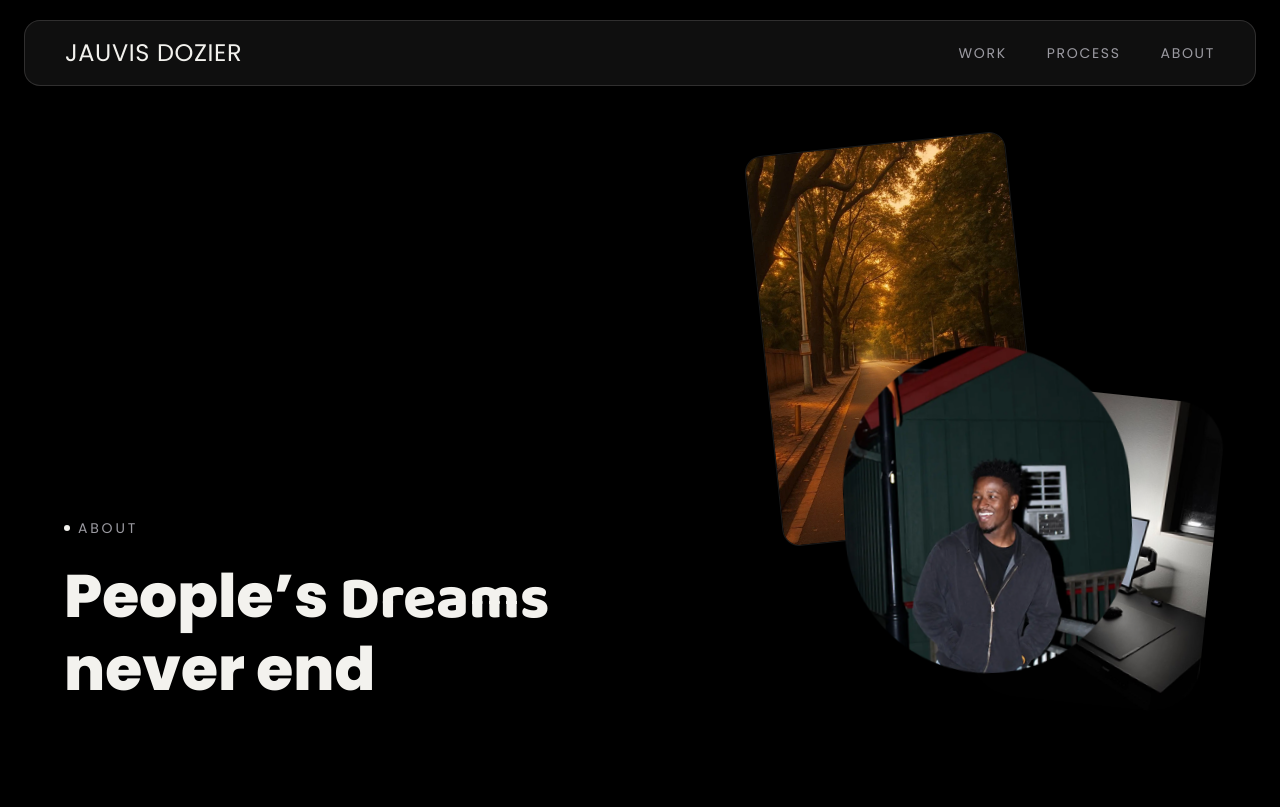
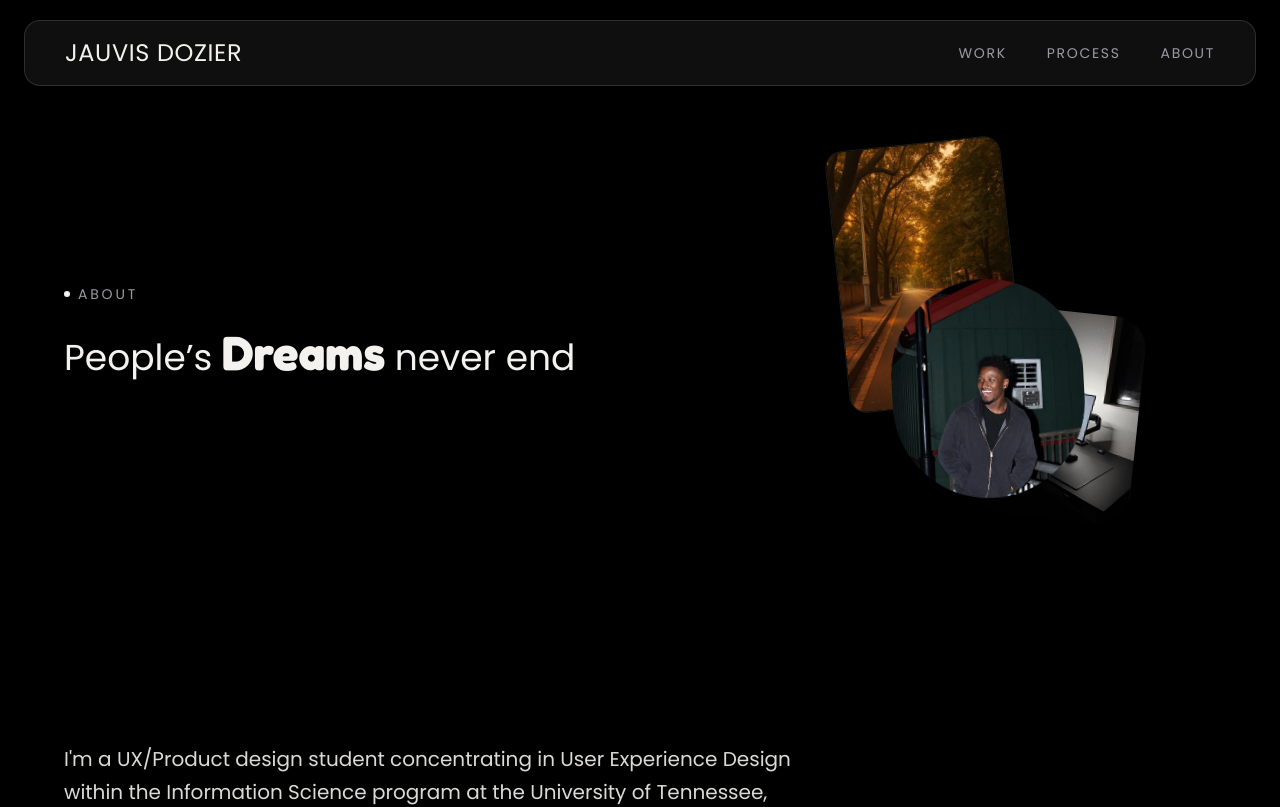
Before and after one commit to dejauvis15-blip/portfolio, a Next.js app: page /about in a window 1280 px wide. Shown: the top 807 px of the page. Built offline with nearby package versions, Linux system fonts and the light colour scheme.

Commit message:
Refine About page quote sizing and collage layout
Unbold and shrink "People's" / "never end", keep "Dreams" bold in a
new rounder cartoon font (Fredoka), center-align the quote with the
photo collage, and shrink the collage photos.

```diff
--- a/src/app/about/page.tsx
+++ b/src/app/about/page.tsx
@@ -1,4 +1,4 @@
-import { Baloo_2 } from "next/font/google";
+import { Fredoka } from "next/font/google";
 import type { Metadata } from "next";
 import Image from "next/image";
 import Link from "next/link";
@@ -6,7 +6,7 @@ import { ArrowUpRight } from "lucide-react";
 import { about, experience, education, capabilities, site } from "@/lib/data";
 import Reveal, { RevealItem } from "@/components/Reveal";
 
-const cartoon = Baloo_2({ subsets: ["latin"], weight: "800" });
+const cartoon = Fredoka({ subsets: ["latin"], weight: "700" });
 
 export const metadata: Metadata = {
   title: "About — Jauvis Dozier",
@@ -18,7 +18,7 @@ export default function AboutPage() {
     <>
       <section className="relative overflow-hidden pt-28 md:pt-36 pb-20 md:pb-28">
         <div className="mx-auto max-w-[1600px] px-6 md:px-10 lg:px-16">
-          <div className="grid grid-cols-1 lg:grid-cols-12 gap-y-14 lg:gap-x-10 items-end">
+          <div className="grid grid-cols-1 lg:grid-cols-12 gap-y-14 lg:gap-x-10 items-center">
             <div className="lg:col-span-7">
               <Reveal>
                 <p className="flex items-center gap-2 text-sm uppercase tracking-[0.2em] text-muted mb-6">
@@ -27,9 +27,11 @@ export default function AboutPage() {
                 </p>
               </Reveal>
               <Reveal delay={0.08}>
-                <p className="font-display font-extrabold leading-[1.15] text-[9vw] sm:text-5xl lg:text-6xl text-balance">
+                <p className="font-display font-normal leading-[1.15] text-[6vw] sm:text-3xl lg:text-4xl text-balance">
                   People&rsquo;s{" "}
-                  <span className={`${cartoon.className} font-extrabold`}>
+                  <span
+                    className={`${cartoon.className} font-bold text-[7vw] sm:text-4xl lg:text-5xl`}
+                  >
                     Dreams
                   </span>{" "}
                   never end
@@ -38,7 +40,7 @@ export default function AboutPage() {
             </div>
             <div className="lg:col-span-5">
               <Reveal delay={0.1}>
-                <div className="relative mx-auto aspect-[4/5] w-full max-w-sm lg:max-w-md">
+                <div className="relative mx-auto aspect-[4/5] w-full max-w-[240px] lg:max-w-[300px]">
                   {/* Road photo — back card */}
                   <div className="absolute left-0 top-0 z-0 aspect-[2/3] w-[58%] -rotate-6 overflow-hidden rounded-2xl shadow-2xl shadow-black/60 ring-1 ring-white/10">
                     <Image
```
